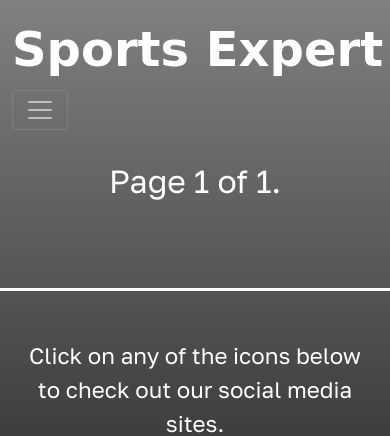
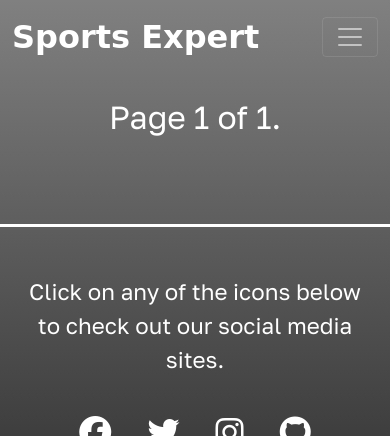
Before and after one commit to Code-Institute-Submissions/P4-Sports-Expert, a Django app: page /blog/ in a window 390 px wide. Shown: the top 436 px of the page. Run offline with Django 3.2, Linux system fonts and the light colour scheme; data that the repository does not hold is empty; some libraries are stand-ins or nearby versions; some web fonts are replaced.

Commit message:
Add media queries for small screens

```diff
--- a/sportsblog/settings.py
+++ b/sportsblog/settings.py
@@ -28,7 +28,7 @@ TEMPLATES_DIR = os.path.join(BASE_DIR, 'templates')
 SECRET_KEY = os.environ.get('SECRET_KEY')
 
 # SECURITY WARNING: don't run with debug turned on in production!
-DEBUG = False
+DEBUG = True
 
 X_FRAME_OPTIONS = 'SAMEORIGIN'
 
--- a/static/css/style.css
+++ b/static/css/style.css
@@ -18,7 +18,7 @@ body {
     font-size: 2rem;
 }
 
-strong {
+.hero-text {
     font-size: 3rem;
 }
 
@@ -30,6 +30,8 @@ strong {
     position: absolute;
     color: black;
 }
+
+
 
 
 /* Navbar media query */
@@ -360,3 +362,23 @@ strong {
 .comment-content > p {
 
 }
+
+/* Media queries for small screens */
+@media screen and (max-width: 400px) {
+    .hero-text {
+        font-size: 2rem;
+    }
+
+    .card-img-top {
+        height: 25vh;
+    }
+
+
+    #page-btns a {
+        font-size: 1rem;
+    }
+
+    .carousel-caption {
+        padding-top: 0;
+    }
+}
--- a/templates/base.html
+++ b/templates/base.html
@@ -37,7 +37,7 @@
         </div>
         <nav class="navbar navbar-expand-md navbar-dark">
             <div class="container-fluid">
-                <a class="navbar-brand" href="{% url 'home' %}"><strong>Sports Expert</strong></a>
+                <a class="navbar-brand" href="{% url 'home' %}"><strong class="hero-text">Sports Expert</strong></a>
                 <button class="navbar-toggler" type="button" data-bs-toggle="collapse" data-bs-target="#navbarNav"
                     aria-controls="navbarNav" aria-expanded="false" aria-label="Toggle navigation">
                     <span class="navbar-toggler-icon"></span>
```
